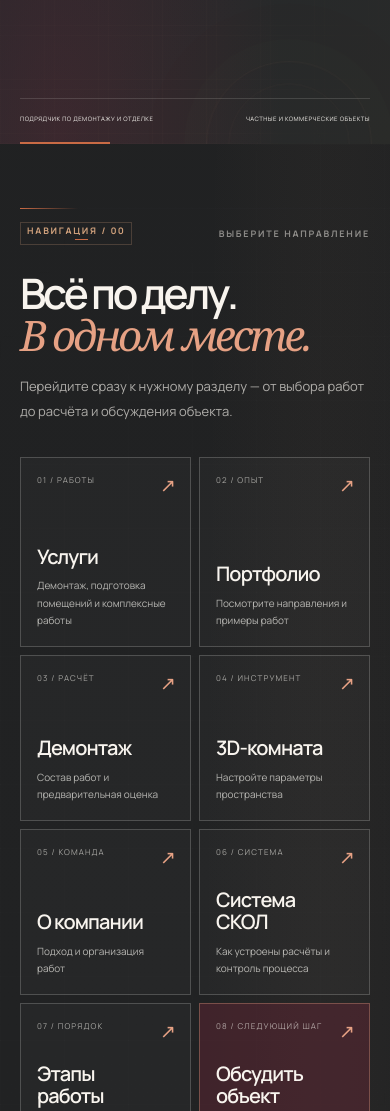
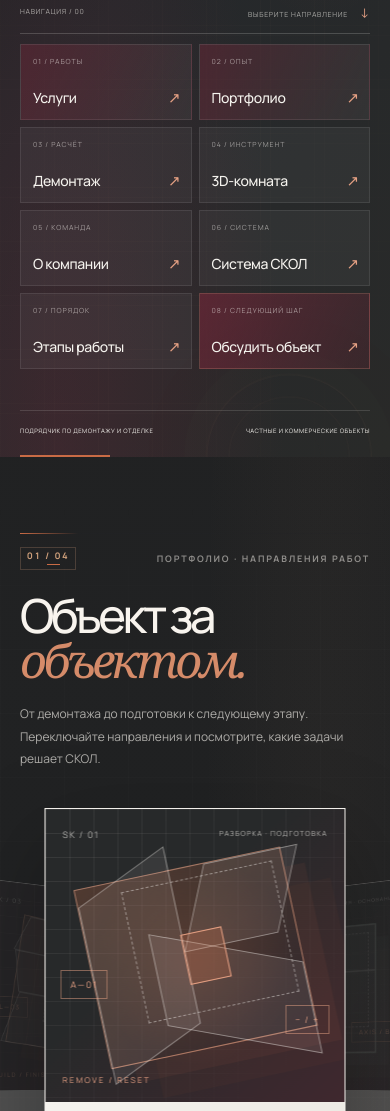
Before and after one commit to borzenkoofficial-lab/SKOL, a website: page index.html in a window 390 px wide. Shown: the part 676-1787 px from the top of the page. Drawn offline with Linux system fonts and the light colour scheme; no server answers; a web font is replaced by a local one.

Commit message:
Integrate navigation tiles into Hero
Move the homepage menu into Hero and add responsive compact tile styling.

```diff
--- a/homepage-refinement.css
+++ b/homepage-refinement.css
@@ -609,3 +609,75 @@ main>section{isolation:isolate}
   .service-filter a,.service-filter a::after,.service-bento-card,.service-bento-arrow{transition:none}
   .service-bento-card:hover{transform:none}
 }
+
+
+/* Hero navigation: compact editorial tiles integrated into the first screen. */
+.hero-premium{
+  height:auto;min-height:1080px;max-height:none;
+  padding-bottom:112px;
+}
+.hero-premium .hero-content{top:34%;transform:none}
+.hero-menu{
+  position:absolute;z-index:4;left:var(--pad);right:var(--pad);bottom:72px;
+  max-width:1600px;margin:0 auto;color:var(--paper);
+}
+.hero-menu-heading{
+  display:flex;justify-content:space-between;align-items:center;gap:20px;
+  padding:0 0 12px;margin-bottom:10px;border-bottom:1px solid rgba(245,243,238,.19);
+  color:rgba(245,243,238,.62);font-size:8px;letter-spacing:.15em;
+}
+.hero-menu-heading i{margin-left:10px;color:#e6a184;font-size:13px;font-style:normal}
+.hero-menu-grid{display:grid;grid-template-columns:repeat(4,minmax(0,1fr));gap:8px}
+.hero-menu-card{
+  position:relative;isolation:isolate;display:flex;flex-direction:column;justify-content:space-between;
+  min-height:78px;padding:13px 16px 14px;overflow:hidden;
+  color:var(--paper);background:rgba(245,243,238,.045);
+  border:1px solid rgba(245,243,238,.095);
+  transition:background .25s ease,border-color .25s ease,transform .25s ease;
+}
+.hero-menu-card::before{
+  content:"";position:absolute;left:0;top:0;bottom:0;width:2px;background:#c96b45;
+  transform:scaleY(0);transform-origin:bottom;transition:transform .25s ease;
+}
+.hero-menu-number{font-size:7px;letter-spacing:.13em;color:rgba(245,243,238,.55)}
+.hero-menu-card strong{display:block;padding-right:25px;margin-top:12px;font-size:clamp(13px,1.3vw,17px);font-weight:500;letter-spacing:-.025em}
+.hero-menu-arrow{position:absolute;right:13px;bottom:13px;color:#e6a184;font-size:15px;transition:transform .25s ease}
+.hero-menu-card-featured{background:linear-gradient(115deg,rgba(107,39,55,.5),rgba(245,243,238,.055))}
+.hero-menu-card-contact{background:linear-gradient(115deg,rgba(107,39,55,.72),rgba(107,39,55,.25));border-color:rgba(230,161,132,.22)}
+.hero-menu-card:hover,.hero-menu-card:focus-visible{
+  transform:translateY(-2px);background:rgba(245,243,238,.09);
+  border-color:rgba(230,161,132,.4);outline:none;
+}
+.hero-menu-card:hover::before,.hero-menu-card:focus-visible::before{transform:scaleY(1)}
+.hero-menu-card:hover .hero-menu-arrow{transform:translate(2px,-2px)}
+.hero-menu-card:focus-visible{outline:2px solid #e6a184;outline-offset:3px}
+@media(min-width:761px) and (max-width:1100px){
+  .hero-premium{min-height:1040px}
+  .hero-premium .hero-content{top:32%}
+  .hero-menu-card{min-height:73px;padding:12px}
+  .hero-menu-card strong{font-size:13px}
+}
+@media(max-width:760px){
+  .hero-premium{min-height:0;padding:0 0 88px}
+  .hero-premium .hero-content{position:relative;top:auto;left:auto;right:auto;transform:none;padding:178px var(--pad) 0}
+  .hero-brand{font-size:clamp(96px,24.5vw,180px)}
+  .hero-pitch{margin-top:32px}
+  .hero-menu{position:relative;left:auto;right:auto;bottom:auto;margin:42px var(--pad) 0;width:auto}
+  .hero-menu-heading{font-size:7px;letter-spacing:.1em}
+  .hero-menu-grid{grid-template-columns:repeat(2,minmax(0,1fr));gap:7px}
+  .hero-menu-card{min-height:76px;padding:12px}
+  .hero-menu-card strong{font-size:14px;margin-top:10px}
+  .hero-menu-number{font-size:7px}
+  .hero-menu-arrow{right:10px;bottom:11px}
+  .hero-index{bottom:18px}
+}
+@media(max-width:380px){
+  .hero-menu{margin-top:34px}
+  .hero-menu-card{min-height:72px;padding:10px}
+  .hero-menu-card strong{font-size:12px}
+  .hero-menu-number{font-size:6px;letter-spacing:.09em}
+}
+@media(prefers-reduced-motion:reduce){
+  .hero-menu-card,.hero-menu-card::before,.hero-menu-arrow{transition:none}
+  .hero-menu-card:hover{transform:none}
+}
--- a/index.html
+++ b/index.html
@@ -101,47 +101,26 @@
           <div class="hero-actions"><a class="button button-accent" href="#contact">Обсудить объект <span>↗</span></a><a class="hero-secondary" href="services.html">Изучить услуги <span>↓</span></a></div>
         </div>
       </div>
+      <nav class="hero-menu" aria-label="Быстрая навигация по сайту">
+        <div class="hero-menu-heading"><span>НАВИГАЦИЯ / 00</span><span>ВЫБЕРИТЕ НАПРАВЛЕНИЕ <i aria-hidden="true">↓</i></span></div>
+        <div class="hero-menu-grid">
+          <a class="hero-menu-card hero-menu-card-featured" href="#services"><span class="hero-menu-number">01 / РАБОТЫ</span><strong>Услуги</strong><span class="hero-menu-arrow" aria-hidden="true">↗</span></a>
+          <a class="hero-menu-card hero-menu-card-featured" href="#featured-projects"><span class="hero-menu-number">02 / ОПЫТ</span><strong>Портфолио</strong><span class="hero-menu-arrow" aria-hidden="true">↗</span></a>
+          <a class="hero-menu-card" href="demolition.html"><span class="hero-menu-number">03 / РАСЧЁТ</span><strong>Демонтаж</strong><span class="hero-menu-arrow" aria-hidden="true">↗</span></a>
+          <a class="hero-menu-card" href="room-configurator.html"><span class="hero-menu-number">04 / ИНСТРУМЕНТ</span><strong>3D-комната</strong><span class="hero-menu-arrow" aria-hidden="true">↗</span></a>
+          <a class="hero-menu-card" href="about.html"><span class="hero-menu-number">05 / КОМАНДА</span><strong>О компании</strong><span class="hero-menu-arrow" aria-hidden="true">↗</span></a>
+          <a class="hero-menu-card" href="system.html"><span class="hero-menu-number">06 / СИСТЕМА</span><strong>Система СКОЛ</strong><span class="hero-menu-arrow" aria-hidden="true">↗</span></a>
+          <a class="hero-menu-card" href="#process"><span class="hero-menu-number">07 / ПОРЯДОК</span><strong>Этапы работы</strong><span class="hero-menu-arrow" aria-hidden="true">↗</span></a>
+          <a class="hero-menu-card hero-menu-card-contact" href="#contact"><span class="hero-menu-number">08 / СЛЕДУЮЩИЙ ШАГ</span><strong>Обсудить объект</strong><span class="hero-menu-arrow" aria-hidden="true">↗</span></a>
+        </div>
+      </nav>
       <div class="hero-side-note"><span>01 / 05</span><span>ОТ ПОДГОТОВКИ<br>ДО ОТДЕЛКИ</span></div>
       <div class="hero-index"><span>ПОДРЯДЧИК ПО ДЕМОНТАЖУ И ОТДЕЛКЕ</span><span>ЧАСТНЫЕ И КОММЕРЧЕСКИЕ ОБЪЕКТЫ</span></div>
       <div class="hero-bottom-rule" aria-hidden="true"></div>
     </section>
 
 
-    <section class="home-block-menu" aria-labelledby="home-block-menu-title">
-      <div class="home-block-menu-inner">
-        <div class="home-block-menu-heading">
-          <div class="section-label"><span>НАВИГАЦИЯ / 00</span><span>ВЫБЕРИТЕ НАПРАВЛЕНИЕ</span></div>
-          <h2 id="home-block-menu-title">Всё по делу.<br><em>В одном месте.</em></h2>
-          <p>Перейдите сразу к нужному разделу — от выбора работ до расчёта и обсуждения объекта.</p>
-        </div>
-        <nav class="home-block-menu-grid" aria-label="Основные разделы сайта">
-          <a class="home-menu-card home-menu-card-wide" href="#services">
-            <span class="home-menu-card-meta">01 / РАБОТЫ</span><span class="home-menu-card-title">Услуги</span><span class="home-menu-card-description">Демонтаж, подготовка помещений и комплексные работы</span><span class="home-menu-card-arrow" aria-hidden="true">↗</span>
-          </a>
-          <a class="home-menu-card home-menu-card-wide" href="#featured-projects">
-            <span class="home-menu-card-meta">02 / ОПЫТ</span><span class="home-menu-card-title">Портфолио</span><span class="home-menu-card-description">Посмотрите направления и примеры работ</span><span class="home-menu-card-arrow" aria-hidden="true">↗</span>
-          </a>
-          <a class="home-menu-card" href="demolition.html">
-            <span class="home-menu-card-meta">03 / РАСЧЁТ</span><span class="home-menu-card-title">Демонтаж</span><span class="home-menu-card-description">Состав работ и предварительная оценка</span><span class="home-menu-card-arrow" aria-hidden="true">↗</span>
-          </a>
-          <a class="home-menu-card" href="room-configurator.html">
-            <span class="home-menu-card-meta">04 / ИНСТРУМЕНТ</span><span class="home-menu-card-title">3D-комната</span><span class="home-menu-card-description">Настройте параметры пространства</span><span class="home-menu-card-arrow" aria-hidden="true">↗</span>
-          </a>
-          <a class="home-menu-card" href="about.html">
-            <span class="home-menu-card-meta">05 / КОМАНДА</span><span class="home-menu-card-title">О компании</span><span class="home-menu-card-description">Подход и организация работ</span><span class="home-menu-card-arrow" aria-hidden="true">↗</span>
-          </a>
-          <a class="home-menu-card" href="system.html">
-            <span class="home-menu-card-meta">06 / СИСТЕМА</span><span class="home-menu-card-title">Система СКОЛ</span><span class="home-menu-card-description">Как устроены расчёты и контроль процесса</span><span class="home-menu-card-arrow" aria-hidden="true">↗</span>
-          </a>
-          <a class="home-menu-card" href="#process">
-            <span class="home-menu-card-meta">07 / ПОРЯДОК</span><span class="home-menu-card-title">Этапы работы</span><span class="home-menu-card-description">От запроса до сдачи объекта</span><span class="home-menu-card-arrow" aria-hidden="true">↗</span>
-          </a>
-          <a class="home-menu-card home-menu-card-cta" href="#contact">
-            <span class="home-menu-card-meta">08 / СЛЕДУЮЩИЙ ШАГ</span><span class="home-menu-card-title">Обсудить объект</span><span class="home-menu-card-description">Опишите задачу и запросите расчёт</span><span class="home-menu-card-arrow" aria-hidden="true">↗</span>
-          </a>
-        </nav>
-      </div>
-    </section>
+
 
     <section class="portfolio-carousel-section" id="featured-projects" aria-labelledby="featured-projects-title">
       <div class="portfolio-carousel-inner">
```
